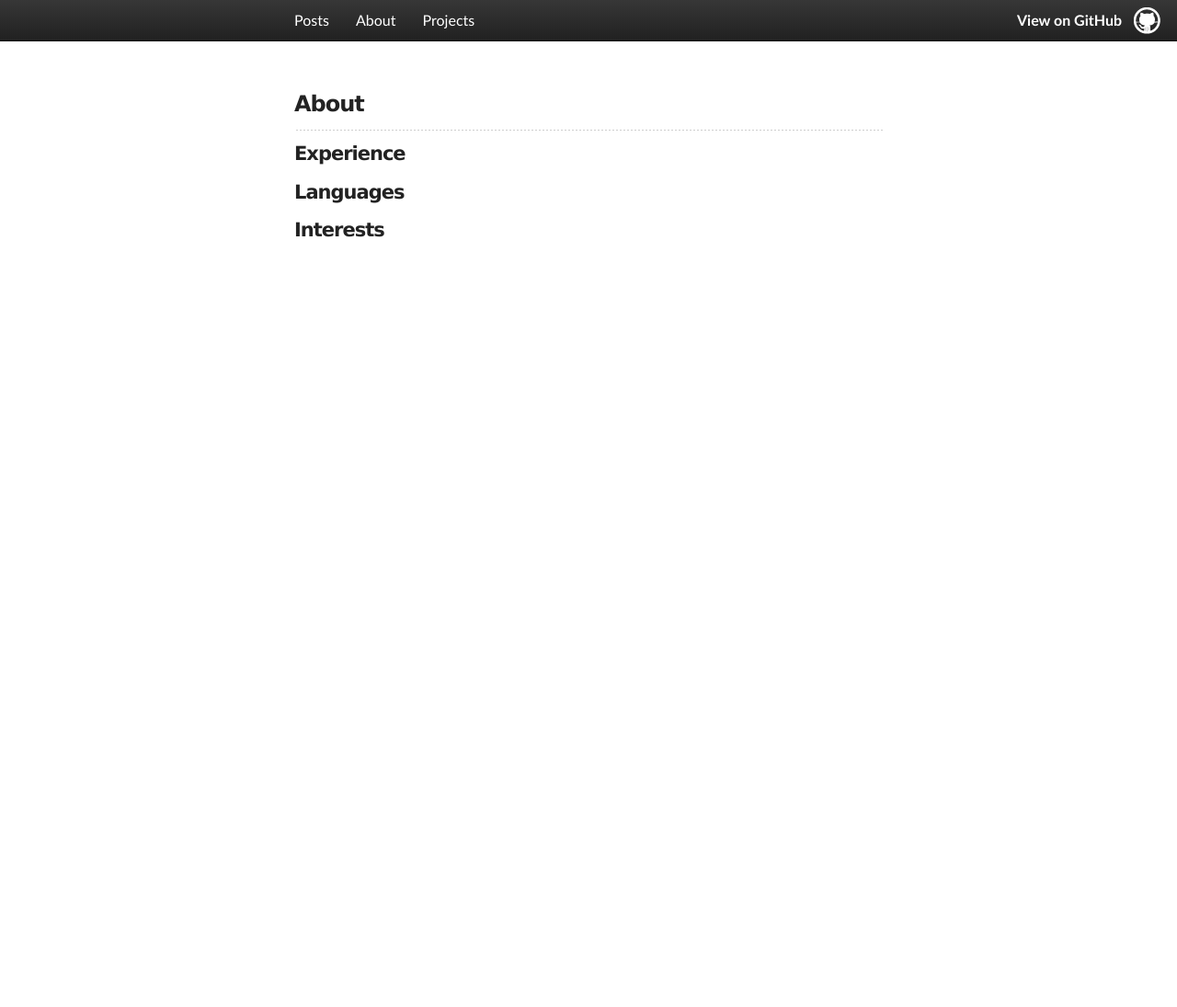
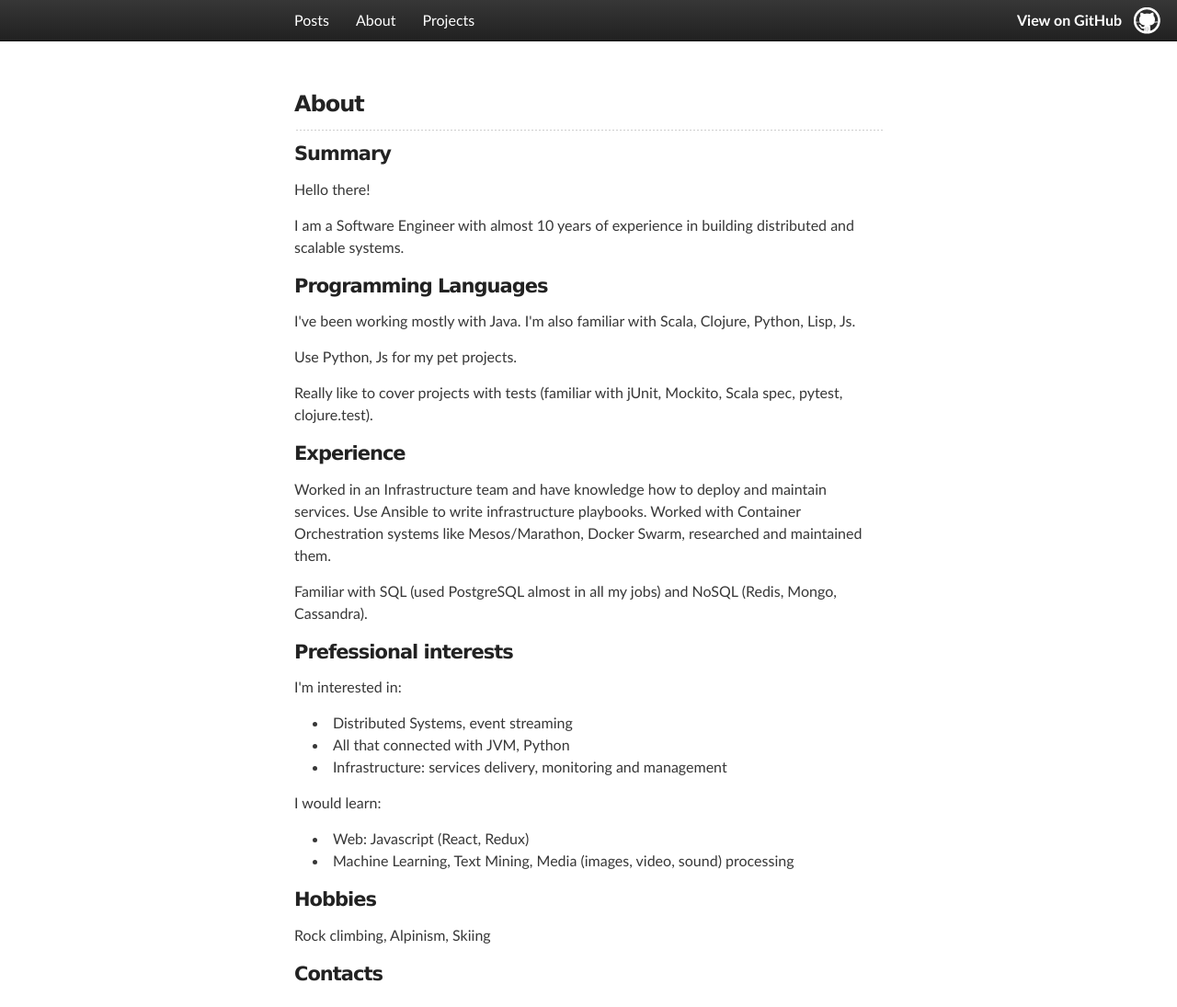
Before and after one commit to render1980/render1980.github.io, a Jekyll site: the page built from about.html, in a window 1280 px wide. Shown: the whole page at 92% size. Built offline with Jekyll 4.4.1, drawn with Linux system fonts in a browser that asks for light colours; before the commit the page ends 900 px from its top, so only the background shows below that.

Commit message:
+ updated about page

```diff
--- a/about.html
+++ b/about.html
@@ -5,6 +5,38 @@ title: About
 <h3>About</h3>
 <hr></hr>
 
+<h4>Summary</h4>
+<p>Hello there!</p>
+
+<p>I am a Software Engineer with almost 10 years of experience in building distributed and scalable systems.</p>
+
+<h4>Programming Languages</h4>
+<p>I've been working mostly with Java. I'm also familiar with Scala, Clojure, Python, Lisp, Js.</p>
+<p>Use Python, Js for my pet projects.</p>
+<p>Really like to cover projects with tests (familiar with jUnit, Mockito, Scala spec, pytest, clojure.test).
+
 <h4>Experience</h4>
-<h4>Languages</h4>
-<h4>Interests</h4>
+
+<p>Worked in an Infrastructure team and have knowledge how to deploy and maintain services. Use Ansible to write infrastructure playbooks. Worked with Container Orchestration systems like Mesos/Marathon, Docker Swarm, researched and maintained them.</p>
+
+<p>Familiar with SQL (used PostgreSQL almost in all my jobs) and NoSQL (Redis, Mongo, Cassandra).</p>
+
+<h4>Prefessional interests</h4>
+
+<p>I'm interested in:</p>
+<ul>
+	<li>Distributed Systems, event streaming</li>
+	<li>All that connected with JVM, Python</li>
+	<li>Infrastructure: services delivery, monitoring and management</li>
+</ul>
+
+<p>I would learn:</p>
+<ul>
+	<li>Web: Javascript (React, Redux)</li>
+	<li>Machine Learning, Text Mining, Media (images, video, sound) processing</li>
+</ul>
+
+<h4>Hobbies</h4>
+<p>Rock climbing, Alpinism, Skiing</p>
+
+<h4>Contacts</h4>
```
Also changed, not shown: projects.html (+0 -9 lines), _projects/grassrootassistant.md (line endings or trailing spaces).
